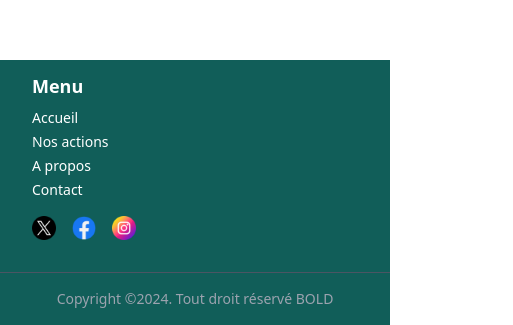
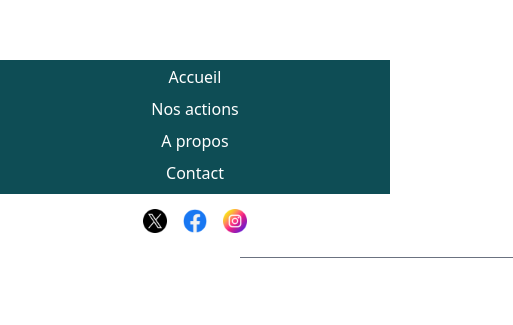
Before and after one commit to Edonak/Bold_Site, a Next.js app: page /don in a window 390 px wide. Shown: the part 1628-1953 px from the top of the page, 513 px wide, since content can reach past the window. Built offline with nearby package versions, Linux system fonts and the light colour scheme.

Commit message:
retouche footer

```diff
--- a/components/CallToAction.jsx
+++ b/components/CallToAction.jsx
@@ -1,15 +1,29 @@
+import { Button } from "./ui/button";
+
 export default function CallToAction() {
-    return (
-      <div className="bg-red-700 w-[50%] text-white p-6 flex flex-col items-center md:flex-row md:justify-between rounded-lg">
-        <h2 className="text-2xl font-bold mb-4 md:mb-0">Vous aimez ce que nous faisons?</h2>
-        <div className="flex gap-4">
-          <button className="bg-gray-200 text-black px-4 py-2 rounded shadow hover:bg-gray-300 transition">
-            Faire un don
-          </button>
-          <button className="bg-gray-300 text-black px-4 py-2 rounded shadow hover:bg-gray-400 transition">
-            Nous Contacter
-          </button>
+  return (
+    <div className="flex justify-center items-center bg-slate-100 py-12 h-[20vh]">
+      <div className="flex flex-col md:flex-row items-center bg-[#8F1D07] text-white rounded-2xl p-8 w-[40%] max-w-4xl shadow-lg relative translate-y-6">
+        {/* Texte principal */}
+        <div className="text-center md:text-left mb-4 md:mb-0 flex-1">
+          <h2 className="text-xl md:text-2xl font-bold mb-4">
+            Vous aimez ce que nous faisons?
+          </h2>
+          {/* Boutons */}
+          <div className="flex justify-center md:justify-start gap-4">
+          <Button className="text-white border-white">Faire un don</Button>
+          <Button className="text-white  bg-cyan-950">Nous Contacter</Button>
+          </div>
+        </div>
+        {/* Image de la poignée de main */}
+        <div className="absolute right-0 bottom-0 hidden md:block mr-8">
+          <img
+            src="/images/CallToAction.svg"
+            alt="Poignée de main"
+            className="w-32 h-32"
+          />
         </div>
       </div>
-    );
-  }
+    </div>
+  );
+}
--- a/components/FooterContainer.jsx
+++ b/components/FooterContainer.jsx
@@ -1,38 +1,86 @@
-import CallToAction from './CallToAction';
-
 export default function FooterContainer() {
   return (
-    <footer className="bg-teal-800 text-white text-sm pt-0">
-      <div className="flex flex-col md:flex-row justify-between p-8">
-        <div className="mb-6 md:mb-0">
-          <div className="flex items-center gap-2 mb-2">
-            <span className="text-3xl font-bold">BOLD</span>
-            <p className="text-xs font-light">Building Optimism, Leadership & Development</p>
-          </div>
-          <p className="text-gray-300">Adresse physique de l’ONG</p>
+    <footer className="bg-[#0E4D55] text-white py-8 h-[38vh]">
+      <div className="container mx-auto px-4 flex flex-col md:flex-row justify-between items-center md:items-start">
+        {/* Logo et Adresse */}
+        <div className="flex flex-col items-center md:items-start">
+          <img
+            src="/images/logo.png"
+            alt="BOLD Logo"
+            className="w-32 mb-4"
+          />
+          <p className="text-sm text-center md:text-left">
+            Adresse physique de l’ONG
+          </p>
         </div>
-        <div>
-          <h3 className="font-semibold mb-2 text-lg">Menu</h3>
-          <ul className="space-y-1">
-            <li><a href="/" className="hover:text-gray-400">Accueil</a></li>
-            <li><a href="/actions" className="hover:text-gray-400">Nos actions</a></li>
-            <li><a href="/about" className="hover:text-gray-400">A propos</a></li>
-            <li><a href="/contact" className="hover:text-gray-400">Contact</a></li>
+
+        {/* Menu */}
+        <div className="text-center md:text-left mt-6 md:mt-0">
+          <h3 className="text-lg font-bold mb-4">Menu</h3>
+          <ul className="space-y-2">
+            <li>
+              <a
+                href="#accueil"
+                className="hover:text-gray-300 transition"
+              >
+                Accueil
+              </a>
+            </li>
+            <li>
+              <a
+                href="#actions"
+                className="hover:text-gray-300 transition"
+              >
+                Nos actions
+              </a>
+            </li>
+            <li>
+              <a
+                href="#a-propos"
+                className="hover:text-gray-300 transition"
+              >
+                A propos
+              </a>
+            </li>
+            <li>
+              <a
+                href="#contact"
+                className="hover:text-gray-300 transition"
+              >
+                Contact
+              </a>
+            </li>
           </ul>
         </div>
-        <div className="flex gap-4 mt-4 md:mt-0">
-          <a href="#" aria-label="Twitter">
-            <img src="/images/twitter.png" alt="Twitter" className="w-6 h-6" />
+
+        {/* Réseaux sociaux */}
+        <div className="flex items-center gap-4 mt-6 md:mt-0">
+          <a href="https://twitter.com" target="_blank" rel="noopener noreferrer">
+            <img
+              src="/images/twitter.png"
+              alt="Twitter"
+              className="w-6 h-6"
+            />
           </a>
-          <a href="#" aria-label="Facebook">
-            <img src="/images/facebook.png" alt="Facebook" className="w-6 h-6" />
+          <a href="https://facebook.com" target="_blank" rel="noopener noreferrer">
+            <img
+              src="/images/facebook.png"
+              alt="Facebook"
+              className="w-6 h-6"
+            />
           </a>
-          <a href="#" aria-label="Instagram">
-            <img src="/images/instagram.png" alt="Instagram" className="w-6 h-6" />
+          <a href="https://instagram.com" target="_blank" rel="noopener noreferrer">
+            <img
+              src="/images/instagram.png"
+              alt="Instagram"
+              className="w-6 h-6"
+            />
           </a>
         </div>
       </div>
-      <div className="border-t border-gray-600 text-center p-4 text-gray-400">
+
+      {/* Copyright */}
+      <div className="border-t border-gray-500 mt-6 pt-4 text-center text-sm w-[70%] mx-60">
         Copyright ©2024. Tout droit réservé BOLD
       </div>
     </footer>
--- a/components/FormulaireContact.jsx
+++ b/components/FormulaireContact.jsx
@@ -2,7 +2,7 @@ import { Button } from "./ui/button";
 
 export default function FormulaireContact() {
     return (
-      <section className="flex flex-col md:flex-row bg-white p-32 ">
+      <section className="flex flex-col md:flex-row bg-slate-100 p-32 ">
         {/* Formulaire de contact */}
         <div className="bg-yellow-700 text-white flex-1 p-16 h-[25hv]">
           <h3 className="text-lg font-bold mb-6">NOUS CONTACTER</h3>
```
Also changed, not shown: public/images/CallToAction.svg (added), public/images/linkedin.png (added).
